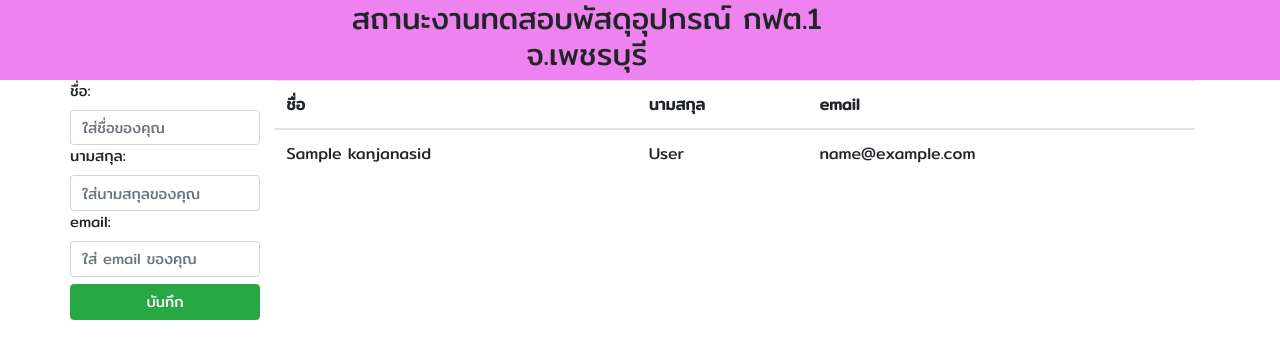
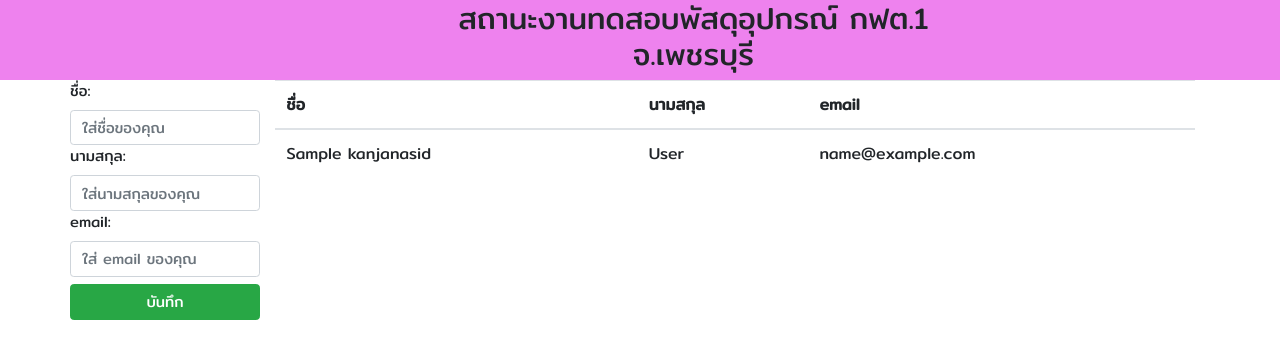
Before and after one commit to kanjanasid/abouttestingstatus, a PHP site: page /checkstatus.php in a window 1280 px wide. Shown: the top 359 px of the page. Run offline with PHP 8.4, Linux system fonts and the light colour scheme; tables that the repository leaves empty or names only in its code hold one stand-in row (values such as "Sample post"); data that the repository does not hold is empty.

Commit message:
Add files via upload

```diff
--- a/checkstatus.php
+++ b/checkstatus.php
@@ -32,7 +32,7 @@
 	<body>
 		<div class = "container-fluid" style = "background-color:violet;">
 			<div class="row row-center">
-				<div class="col-lg-5 offset-lg-3" style="background-color:violet;">
+				<div class="col-lg-5 offset-lg-4" style="background-color:violet;">
 					<h2>สถานะงานทดสอบพัสดุอุปกรณ์ กฟต.1 จ.เพชรบุรี</h2>
 				</div>
 			</div>
```
